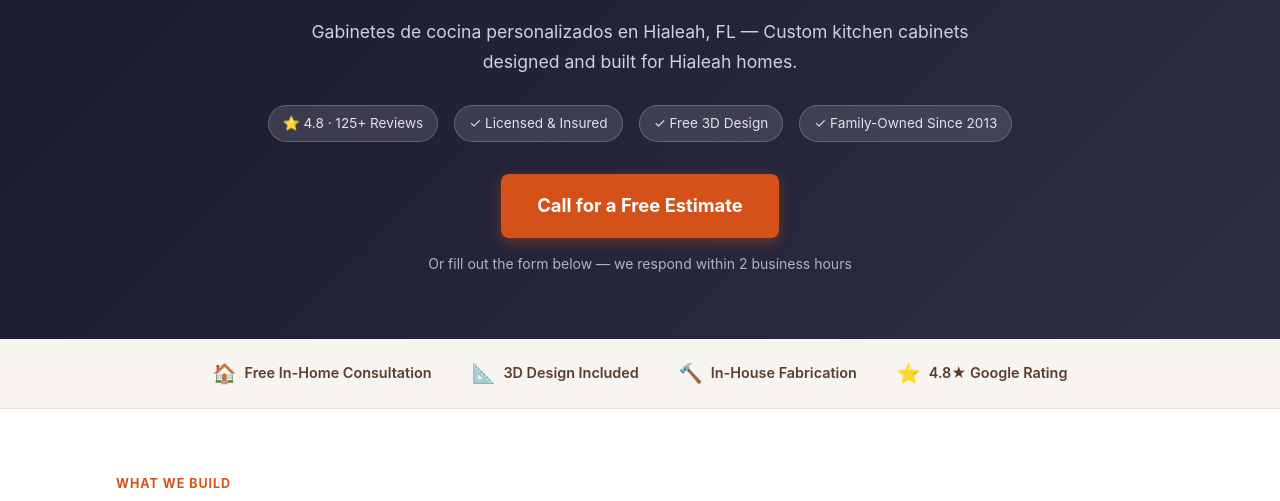
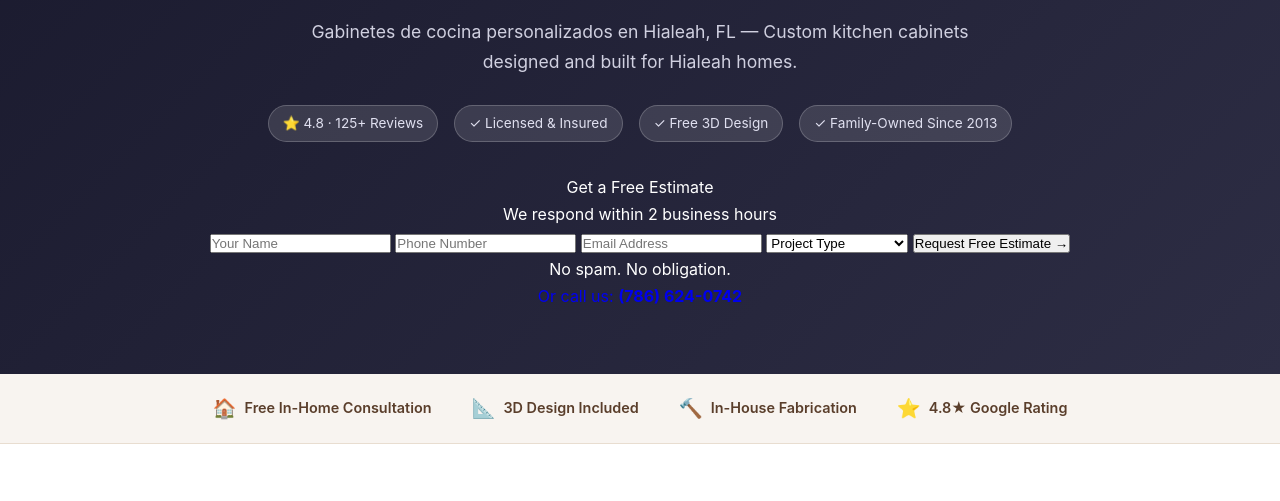
Before and after one commit to ariobueno/hialeahkitchencabinets, a plain HTML site: page index.html in a window 1280 px wide. Shown: the part 258-759 px from the top of the page. Drawn offline with Linux system fonts and the light colour scheme.

Commit message:
Add hero contact form for easier lead capture

```diff
--- a/index.html
+++ b/index.html
@@ -62,7 +62,8 @@
 </header>
 
 <section class="hero">
-  <div class="container">
+  <div class="container hero-split">
+    <div class="hero-left">
     <h1>Custom Kitchen Cabinets<br><span>in Hialeah, FL</span></h1>
     <p class="hero-sub">Gabinetes de cocina personalizados en Hialeah, FL — Custom kitchen cabinets designed and built for Hialeah homes.</p>
     <div class="hero-badges">
@@ -71,8 +72,33 @@
       <span class="badge">✓ Free 3D Design</span>
       <span class="badge">✓ Family-Owned Since 2013</span>
     </div>
-    <a href="tel:7866240742" class="btn-hero">Call for a Free Estimate</a>
-    <p class="hero-note">Or fill out the form below — we respond within 2 business hours</p>
+    </div>
+    <div class="hero-right">
+      <div class="hero-form-card">
+        <p class="hero-form-title">Get a Free Estimate</p>
+        <p class="hero-form-sub">We respond within 2 business hours</p>
+        <form action="https://acacia-estimator.vercel.app/api/landing-lead" method="POST">
+          <input type="hidden" name="_next" value="https://www.hialeahkitchencabinets.com/thank-you.html">
+          <input type="hidden" name="_subject" value="New Lead - Hialeah Kitchen Cabinets">
+          <input type="text" style="display:none" name="_honey">
+          <input type="text" name="name" placeholder="Your Name" required>
+          <input type="tel" name="phone" placeholder="Phone Number" required>
+          <input type="email" name="email" placeholder="Email Address" required>
+          <select name="project_type">
+            <option value="">Project Type</option>
+            <option>Kitchen Cabinets</option>
+            <option>Kitchen Remodeling</option>
+            <option>Bathroom Vanity</option>
+            <option>Custom Closet</option>
+            <option>Wall Unit / Built-In</option>
+            <option>Multiple / Not Sure</option>
+          </select>
+          <button type="submit" class="btn-hero-form">Request Free Estimate →</button>
+        </form>
+        <p class="hero-form-note-sm">No spam. No obligation.</p>
+        <a href="tel:7866240742" class="hero-phone-link">Or call us: <strong>(786) 624-0742</strong></a>
+      </div>
+    </div>
   </div>
 </section>
 
```
